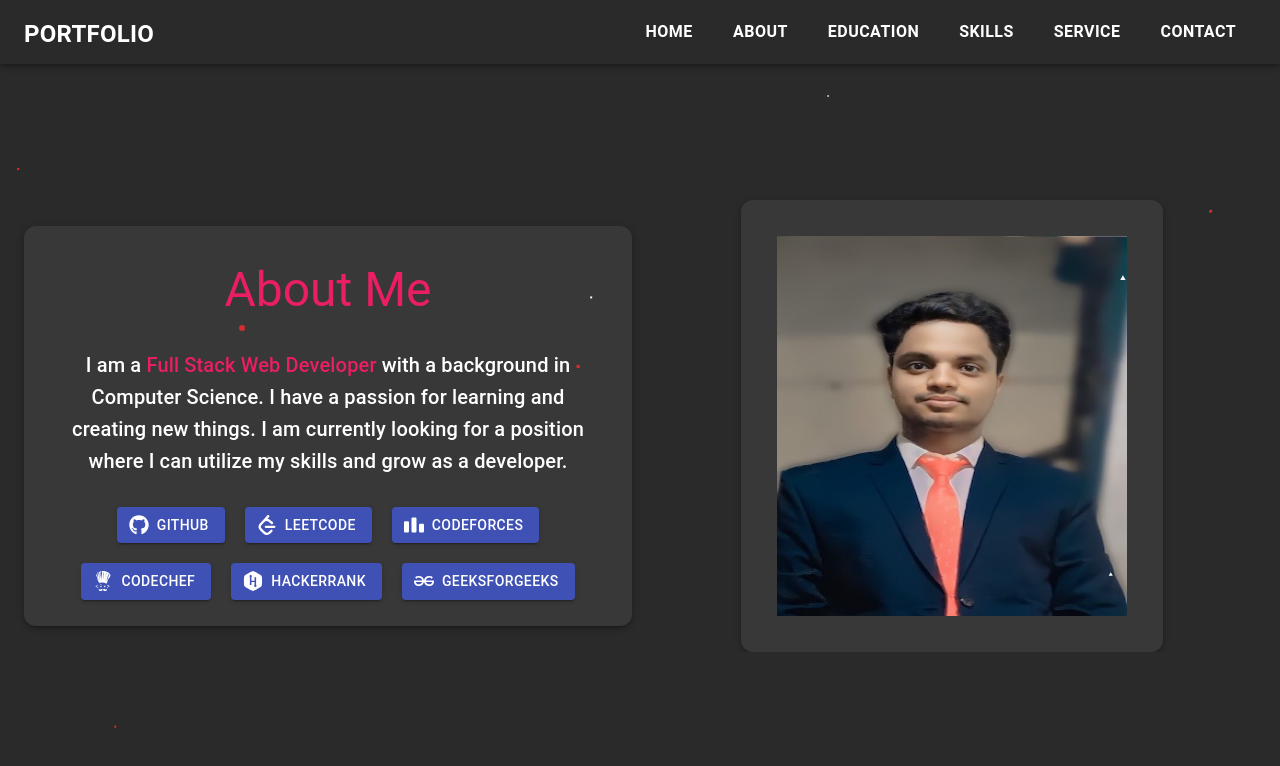
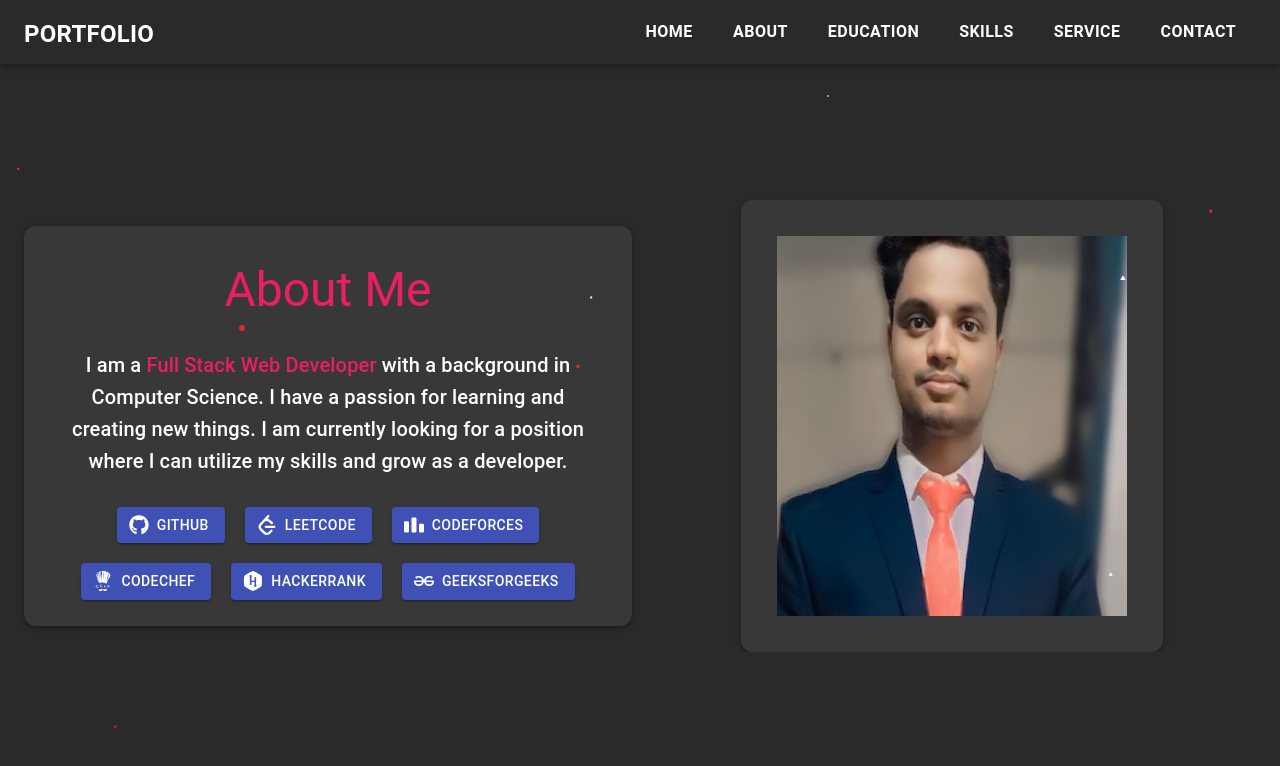
Before and after one commit to adityas-ops/portfolio, a React (Create React App) app: page /About in a window 1280 px wide. Shown: the top 766 px of the page. Built offline with nearby package versions, Linux system fonts and the light colour scheme.

Commit message:
Update About.jsx

```diff
--- a/src/component/about/About.jsx
+++ b/src/component/about/About.jsx
@@ -92,7 +92,7 @@ function About() {
                     </Grid>
                     <Grid item xs={12} sm={6} style={{ display: 'flex', alignItems: 'center', justifyContent: 'center' }}>
                         <Paper className={classes.Ypaper} elevation={3} style={{ height: '420px', width: '390px', display: 'flex', alignItems: "center", justifyContent: "center" }}>
-                            <img src='aditya.jpg' alt='aditya' style={{ width: '350px', height: '380px' }} />
+                            <img src='aditya.jpg' alt='aditya' style={{ width: '350px', height: '380px',objectFit:'cover' }} />
                         </Paper>
                     </Grid>
 
```
